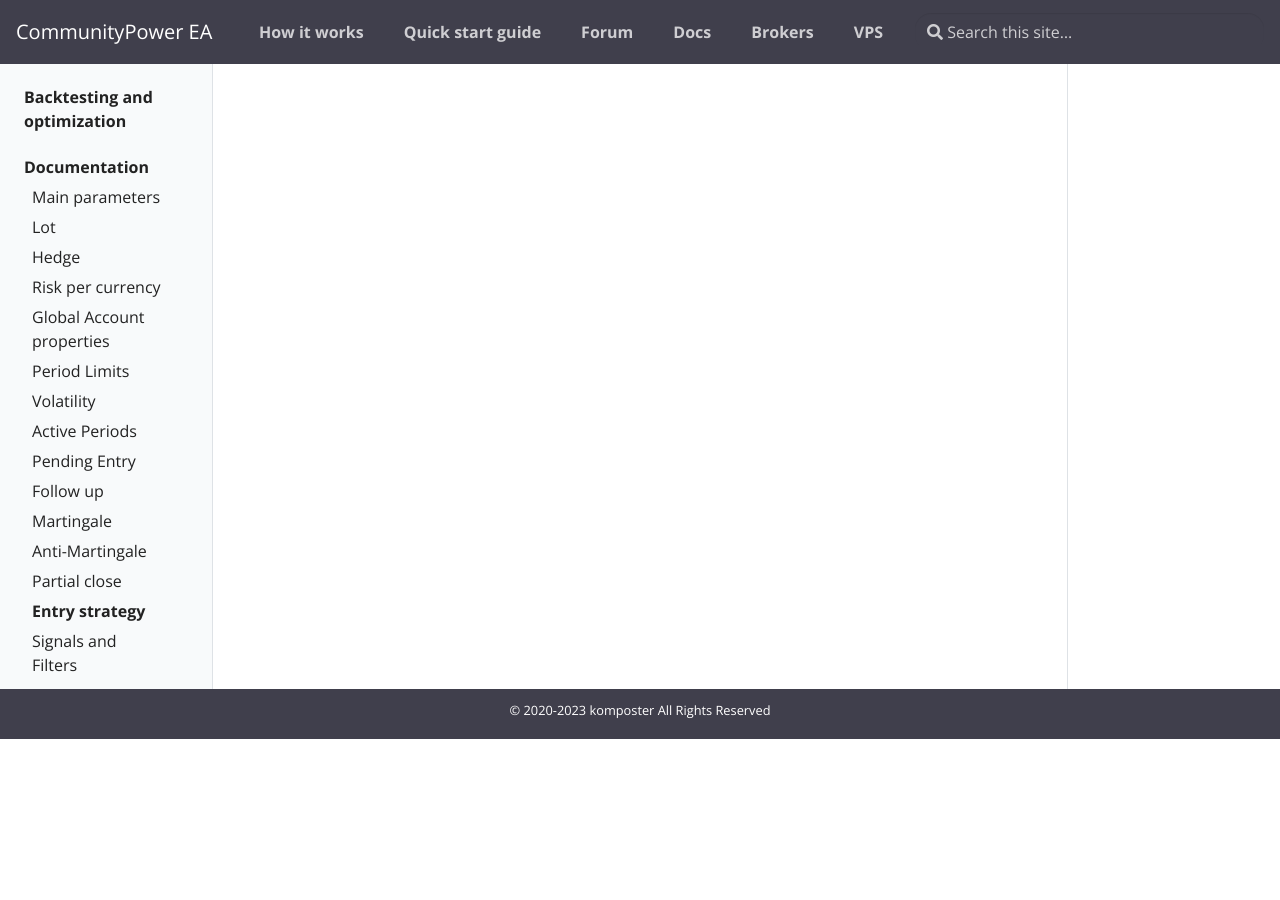
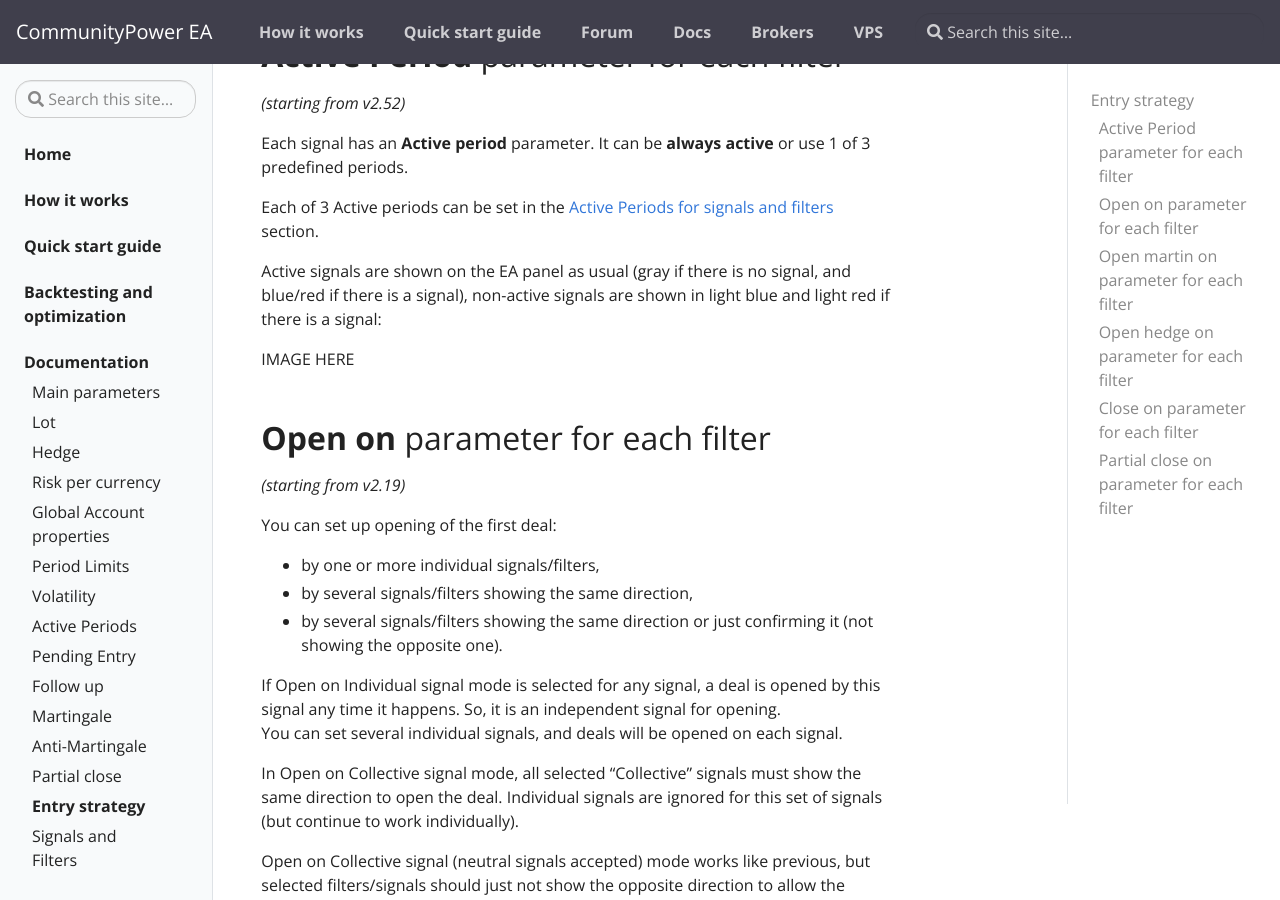
Before and after one commit to komposter/CommunityPowerEA.com, a Jekyll site: the page built from _docs/entry-strategy.md, in a window 1280 px wide and 900 px high, scrolled down 195 px. Built offline with Jekyll 4.4.1, drawn with Linux system fonts in a browser that asks for light colours; before the commit the page ends 934 px from its top, so only the background shows below that; some of the changed text lies outside the part shown.

Commit message:
Entry strategy Completed

```diff
--- a/_docs/entry-strategy.md
+++ b/_docs/entry-strategy.md
@@ -6,4 +6,72 @@
 
 # Entry strategy
 
-Full documentation is available on [Google Drive](https://docs.google.com/document/d/1ww1M97H54IBwtCKZDhxtqsTsrtEMKofXHMEWMGCyZNs) (will be moved here soon).
+
+## **Active Period** parameter for each filter
+
+*(starting from v2.52)*
+
+Each signal has an **Active period** parameter. It can be **always active** or use 1 of 3 predefined periods.
+
+Each of 3 Active periods can be set in the [Active Periods for signals and filters](docs/active-periods) section.
+
+Active signals are shown on the EA panel as usual (gray if there is no signal, and blue/red if there is a signal), non-active signals are shown in light blue and light red if there is a signal:
+
+IMAGE HERE
+
+
+## **Open on** parameter for each filter
+
+*(starting from v2.19)*
+
+You can set up opening of the first deal:
+* by one or more individual signals/filters,
+* by several signals/filters showing the same direction,
+* by several signals/filters showing the same direction or just confirming it (not showing the opposite one).
+
+If Open on Individual signal mode is selected for any signal, a deal is opened by this signal any time it happens. So, it is an independent signal for opening.<br/>
+You can set several individual signals, and deals will be opened on each signal.
+
+In Open on Collective signal mode, all selected “Collective” signals must show the same direction to open the deal. Individual signals are ignored for this set of signals (but continue to work individually).
+
+Open on Collective signal (neutral signals accepted) mode works like previous, but selected filters/signals should just not show the opposite direction to allow the opening.<br/>
+For example, if Stochastic Inside zone signal selected with Levels 70/30, Collective signal will allow BUY if Stochastic <= 30, but Collective neutral signal — if Stochastic < 70 (will disable BUYs if Stoch >= 70).
+
+
+## *Open martin on* parameter for each filter
+
+*(starting from v2.20)*
+
+You can set up the opening of the martingale deals in the same way as the first deals opening. Signals for martingale deals can differ from signals for the first deals.
+
+If all **Open martin on** parameters are set to **Don't use for open**, martingale deals are opened without any signal (but taking into account Step size and other martingale parameters, of course).
+
+
+## **Open hedge on** parameter for each filter
+
+*(starting from v2.36)*
+
+The same as **Open martin on**, but for auto-hedge deals.
+
+
+## **Close on** parameter for each filter
+
+*(starting from v2.16)*
+
+You can set up closing by individual signal/filter or by several filters showing the same signal. Both modes can be used with **in profit only** option.
+
+For example, you can set Oscillator signal, TDI and MA filters, and close deals in profit on opposite MA signal or on opposite Oscillator + TDI signal with or without profit. To do this, set **Close on = Individual signal, in profit only** for MA filter and **Close on = Collective signal** for Oscillator and TDI.
+
+Close signal - is an opposite signal of the filter. So, buy will be closed when the filter allows sell opening.
+
+
+## **Partial close on** parameter for each filter
+
+*(starting from v2.25)*
+
+* **Partial close** can be activated by any **Individual** or **Collective signal**, as full close.
+* **Close signal** - is an opposite signal of the filter. So, buy will be closed when the filter allows sell opening.
+
+<hr>
+
+Starting from v2.21, if all signals are disabled (or none of **Open on** parameters are enabled), EA will trade **both ways**. So, you can open both buy and sell on the same bar and just manage them with trailing, martingale, or any other option.
```
Also changed, not shown: _docs/active-periods.md (+1 -0 lines).
